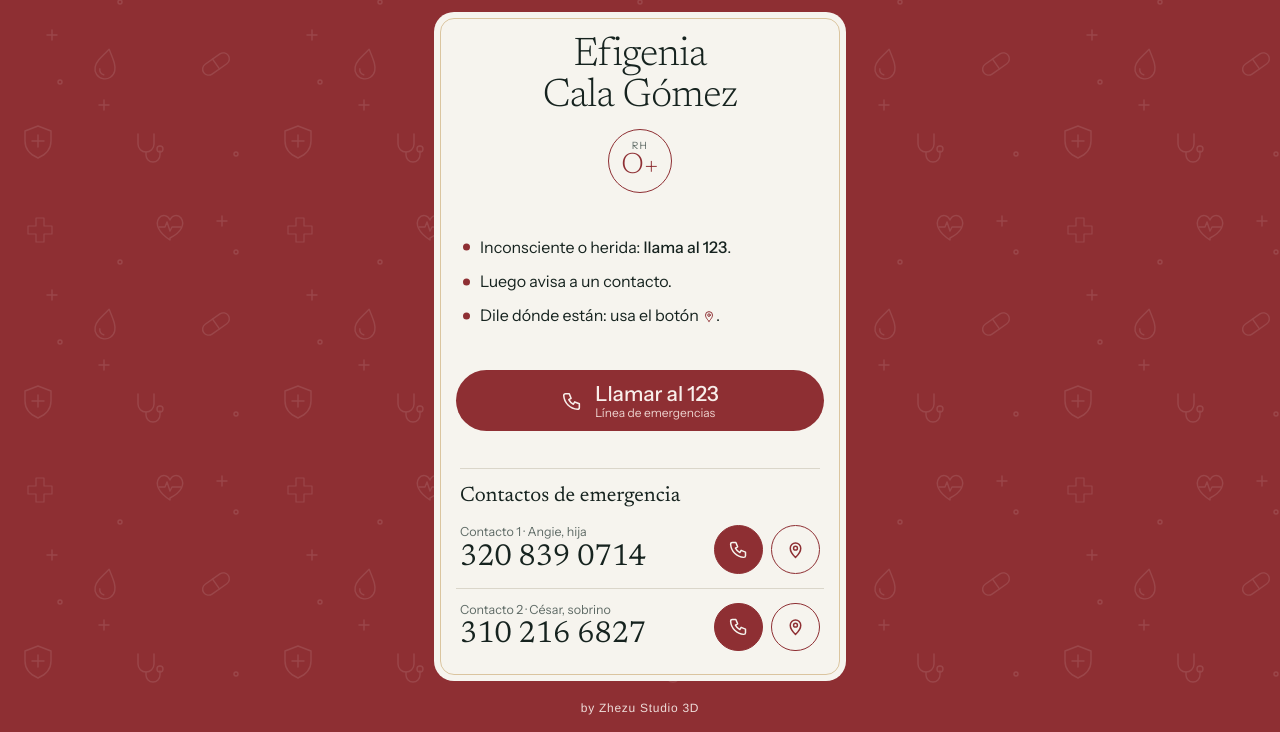
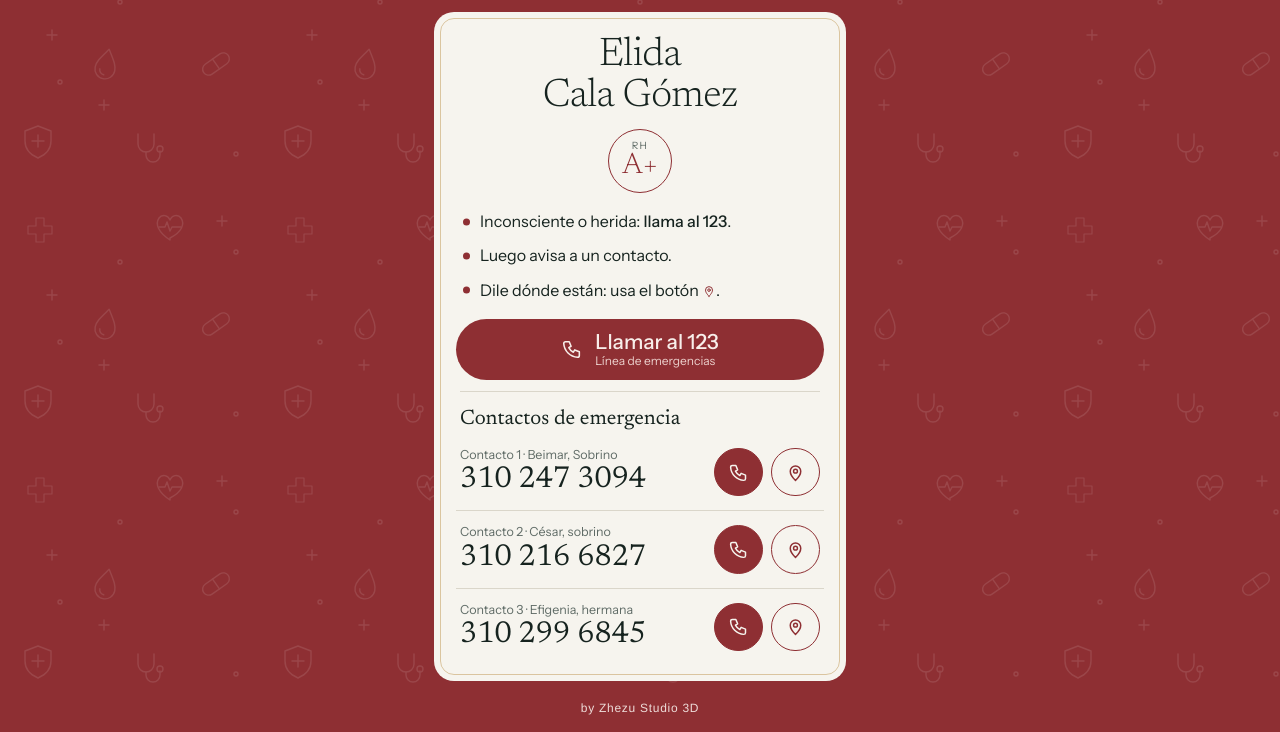
Before and after one commit to ZhezuStudio3D/emergencia-info, a plain HTML site: page Elida_Cala_Gomez/index.html in a window 1280 px wide. Shown: the part 68-800 px from the top of the page. Drawn offline with Linux system fonts and the light colour scheme.

Commit message:
Update name and contact information for Elida

```diff
--- a/Elida_Cala_Gomez/index.html
+++ b/Elida_Cala_Gomez/index.html
@@ -5,7 +5,7 @@
 <meta name="viewport" content="width=device-width, initial-scale=1, viewport-fit=cover">
 <meta name="robots" content="noindex, nofollow">
 <meta name="theme-color" content="#8E2F33">
-<title>Información de emergencia · Efigenia Cala Gómez</title>
+<title>Información de emergencia · Elida Cala Gómez</title>
 <link rel="preconnect" href="https://fonts.googleapis.com">
 <link rel="preconnect" href="https://fonts.gstatic.com" crossorigin>
 <link href="https://fonts.googleapis.com/css2?family=Newsreader:ital,opsz,wght@0,6..72,300;0,6..72,400;1,6..72,300;1,6..72,400&family=Instrument+Sans:wght@400;500&display=swap" rel="stylesheet">
@@ -115,8 +115,8 @@ h2.name{text-align:center;font-size:clamp(30px,5dvh,42px)}
 
 <main class="card">
   <div class="id">
-    <h2 class="name">Efigenia<br>Cala Gómez</h2>
-    <div class="medal" role="img" aria-label="Grupo sanguíneo O positivo"><small>RH</small><b>O+</b></div>
+    <h2 class="name">Elida<br>Cala Gómez</h2>
+    <div class="medal" role="img" aria-label="Grupo sanguíneo A positivo"><small>RH</small><b>A+</b></div>
   </div>
 
   <ul class="steps">
@@ -133,19 +133,24 @@ h2.name{text-align:center;font-size:clamp(30px,5dvh,42px)}
   <section class="contacts">
   <p class="label">Contactos de emergencia</p>
   <div class="contact">
-    <div class="who"><small>Contacto 1 · Angie, hija</small><b>320 839 0714</b></div>
-    <a class="btn call" href="tel:+573208390714" aria-label="Llamar a Angie"><svg viewBox="0 0 24 24" fill="none" stroke="currentColor" stroke-width="1.7" stroke-linecap="round" stroke-linejoin="round" aria-hidden="true"><path d="M5 4h4l2 5-2.5 1.5a11 11 0 0 0 5 5L15 13l5 2v4a2 2 0 0 1-2 2A16 16 0 0 1 3 6a2 2 0 0 1 2-2"/></svg></a>
-    <button class="btn wa" type="button" data-num="573208390714" aria-label="Enviar mi ubicación a Angie por WhatsApp"><svg viewBox="0 0 24 24" fill="none" stroke="currentColor" stroke-width="1.7" stroke-linecap="round" stroke-linejoin="round" aria-hidden="true"><path d="M12 21s-6-5.6-6-10.5a6 6 0 0 1 12 0C18 15.4 12 21 12 21z"/><circle cx="12" cy="10.5" r="2.2"/></svg></button>
+    <div class="who"><small>Contacto 1 · Beimar, Sobrino</small><b>310 247 3094</b></div>
+    <a class="btn call" href="tel:+573102473094" aria-label="Llamar a Beimar"><svg viewBox="0 0 24 24" fill="none" stroke="currentColor" stroke-width="1.7" stroke-linecap="round" stroke-linejoin="round" aria-hidden="true"><path d="M5 4h4l2 5-2.5 1.5a11 11 0 0 0 5 5L15 13l5 2v4a2 2 0 0 1-2 2A16 16 0 0 1 3 6a2 2 0 0 1 2-2"/></svg></a>
+    <button class="btn wa" type="button" data-num="573102473094" aria-label="Enviar mi ubicación a Beimar por WhatsApp"><svg viewBox="0 0 24 24" fill="none" stroke="currentColor" stroke-width="1.7" stroke-linecap="round" stroke-linejoin="round" aria-hidden="true"><path d="M12 21s-6-5.6-6-10.5a6 6 0 0 1 12 0C18 15.4 12 21 12 21z"/><circle cx="12" cy="10.5" r="2.2"/></svg></button>
   </div>
   <div class="contact">
     <div class="who"><small>Contacto 2 · César, sobrino</small><b>310 216 6827</b></div>
     <a class="btn call" href="tel:+573102166827" aria-label="Llamar a César"><svg viewBox="0 0 24 24" fill="none" stroke="currentColor" stroke-width="1.7" stroke-linecap="round" stroke-linejoin="round" aria-hidden="true"><path d="M5 4h4l2 5-2.5 1.5a11 11 0 0 0 5 5L15 13l5 2v4a2 2 0 0 1-2 2A16 16 0 0 1 3 6a2 2 0 0 1 2-2"/></svg></a>
     <button class="btn wa" type="button" data-num="573102166827" aria-label="Enviar mi ubicación a César por WhatsApp"><svg viewBox="0 0 24 24" fill="none" stroke="currentColor" stroke-width="1.7" stroke-linecap="round" stroke-linejoin="round" aria-hidden="true"><path d="M12 21s-6-5.6-6-10.5a6 6 0 0 1 12 0C18 15.4 12 21 12 21z"/><circle cx="12" cy="10.5" r="2.2"/></svg></button>
   </div>
+     <div class="contact">
+    <div class="who"><small>Contacto 3 · Efigenia, hermana</small><b>310 299 6845</b></div>
+    <a class="btn call" href="tel:+57102996845" aria-label="Llamar a Efigenia"><svg viewBox="0 0 24 24" fill="none" stroke="currentColor" stroke-width="1.7" stroke-linecap="round" stroke-linejoin="round" aria-hidden="true"><path d="M5 4h4l2 5-2.5 1.5a11 11 0 0 0 5 5L15 13l5 2v4a2 2 0 0 1-2 2A16 16 0 0 1 3 6a2 2 0 0 1 2-2"/></svg></a>
+    <button class="btn wa" type="button" data-num="573102996845" aria-label="Enviar mi ubicación a Efigenia por WhatsApp"><svg viewBox="0 0 24 24" fill="none" stroke="currentColor" stroke-width="1.7" stroke-linecap="round" stroke-linejoin="round" aria-hidden="true"><path d="M12 21s-6-5.6-6-10.5a6 6 0 0 1 12 0C18 15.4 12 21 12 21z"/><circle cx="12" cy="10.5" r="2.2"/></svg></button>
+  </div>
   </section>
 
   <!--
-  PENDIENTE (aprobación de Efigenia). Esta página es pública: muestra solo lo que ella autorice.
+  PENDIENTE (aprobación de Elida). Esta página es pública: muestra solo lo que ella autorice.
   Alergias a medicamentos · Condiciones o medicación importante · EPS
   -->
 </main>
@@ -155,7 +160,7 @@ h2.name{text-align:center;font-size:clamp(30px,5dvh,42px)}
 
 <script>
 (function(){
-  var intro='Hola, encontré a Efigenia y necesita ayuda. ';
+  var intro='Hola, encontré a Elida y necesita ayuda. ';
   document.querySelectorAll('.wa').forEach(function(btn){
     function go(text){btn.disabled=false;location.href='https://wa.me/'+btn.dataset.num+'?text='+encodeURIComponent(text)}
     btn.addEventListener('click',function(){
```
